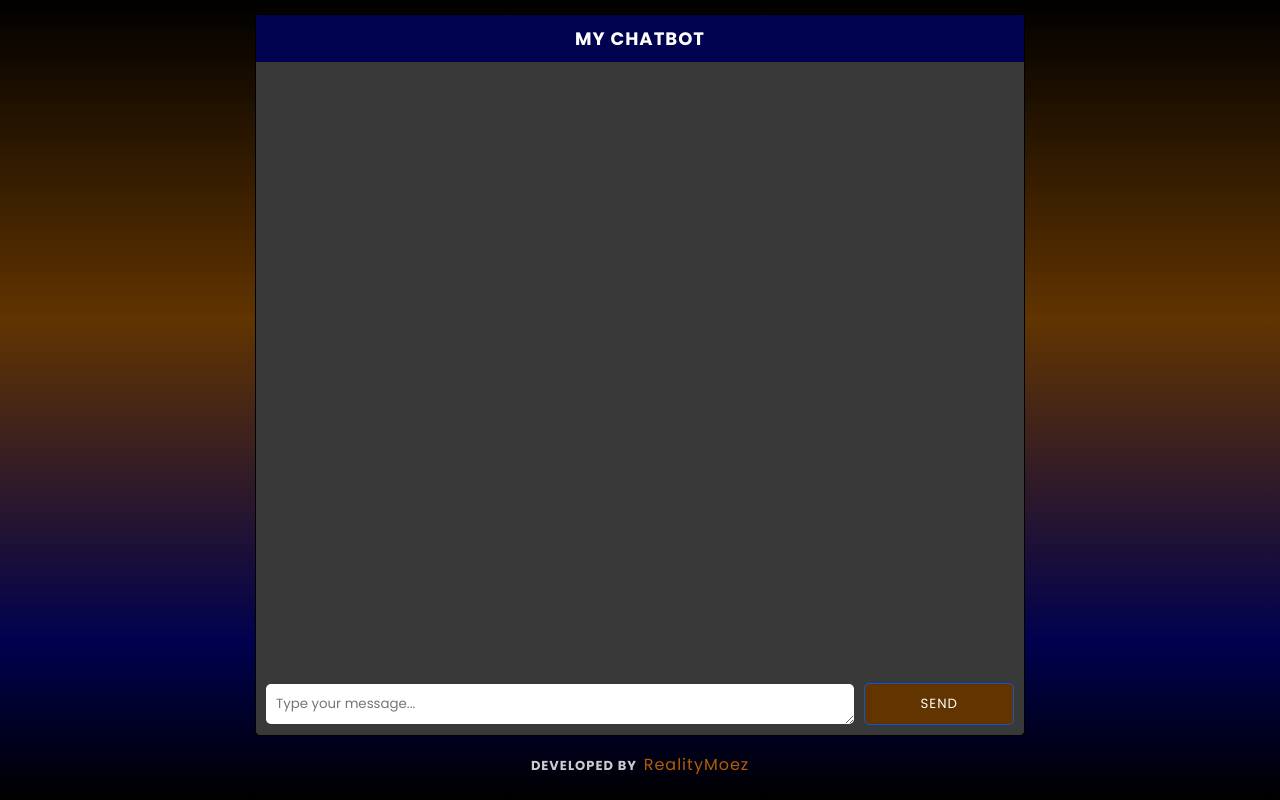
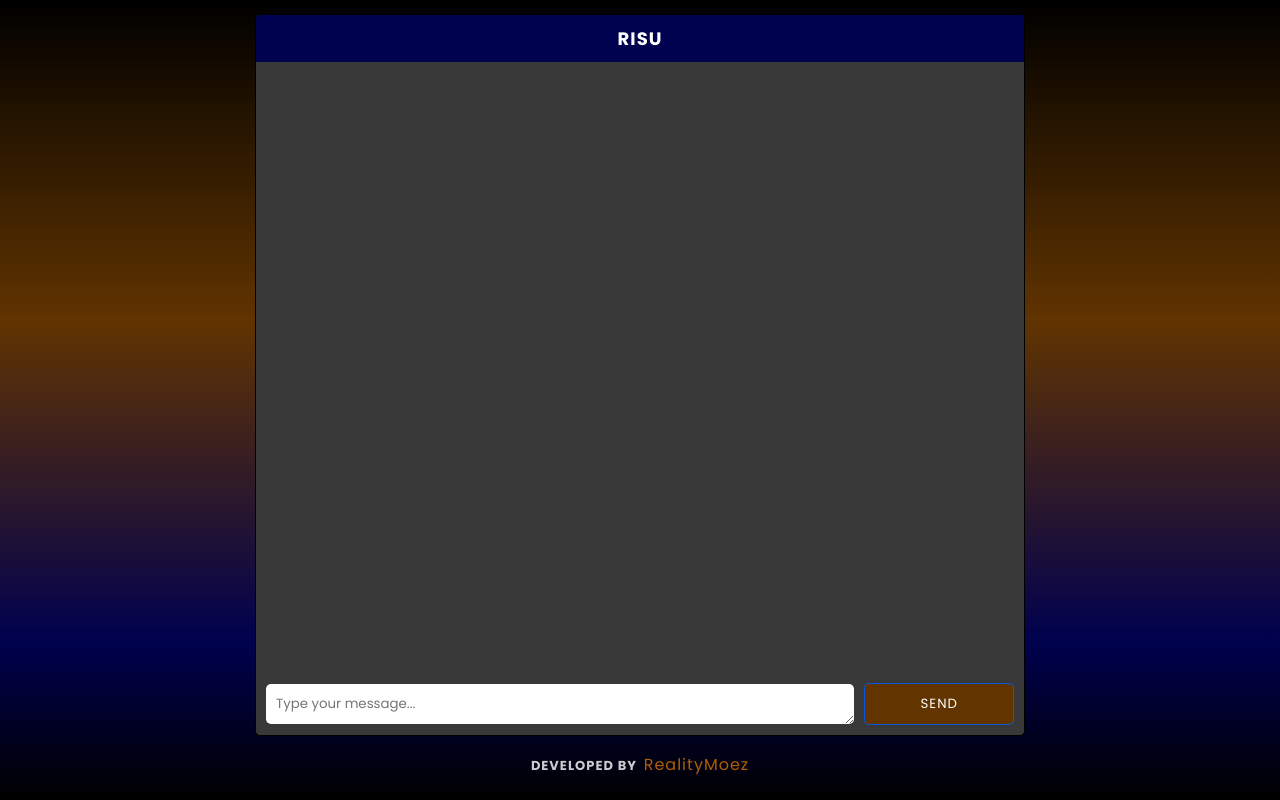
Before and after one commit to RealityMoez/risu-chatbot, a plain HTML site: page index.html in a window 1280 px wide. Drawn offline with nearby package versions, Linux system fonts and the light colour scheme.

Commit message:
change header title

```diff
--- a/index.html
+++ b/index.html
@@ -13,7 +13,7 @@
     <body>
 
         <div class="chat-container">
-            <div class="chat-header">My Chatbot</div>
+            <div class="chat-header">Risu</div>
             <div class="chat-messages-container">
                 <!-- messages will be appended here -->
             </div>
```
